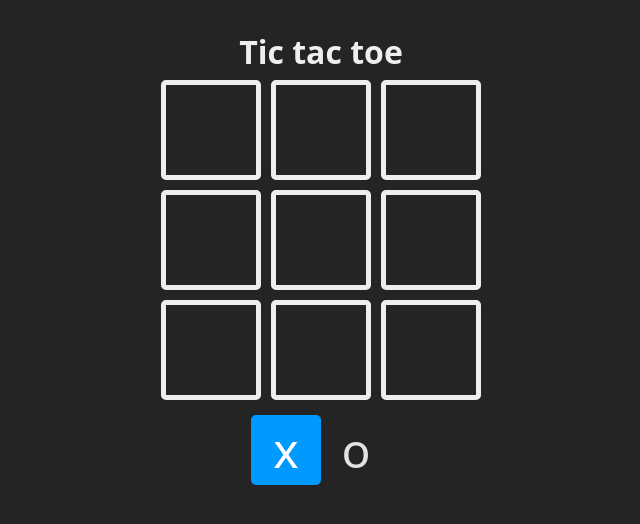
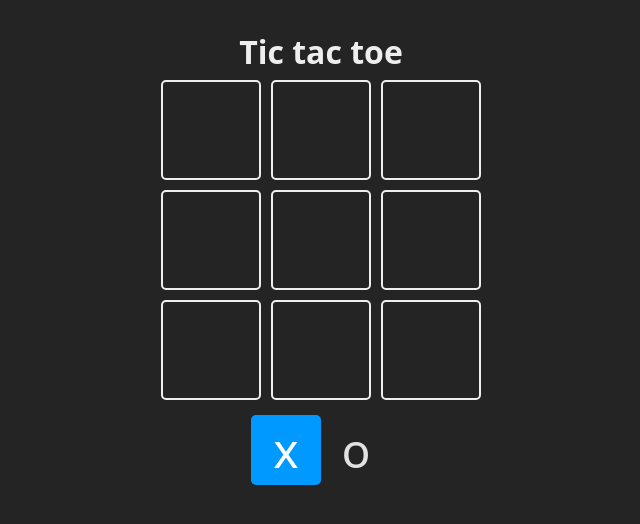
Before and after one commit to jmoreta/learnreact, a React (Vite) app in the folder projects/02-tic-tac-toe/: page / in a window 1280 px wide. Shown: the top 524 px of the page, without its empty margins (319-959 px from the left). Built offline with nearby package versions, Linux system fonts and the light colour scheme.

Commit message:
fix style

```diff
--- a/projects/02-tic-tac-toe/src/index.css
+++ b/projects/02-tic-tac-toe/src/index.css
@@ -121,7 +121,7 @@ body {
 .square {
     width: 100px;
     height: 100px;
-    border: 5px solid #eee;
+    border: 2px solid #eee;
     border-radius: 5px;
     display: grid;
     place-items: center;
```
